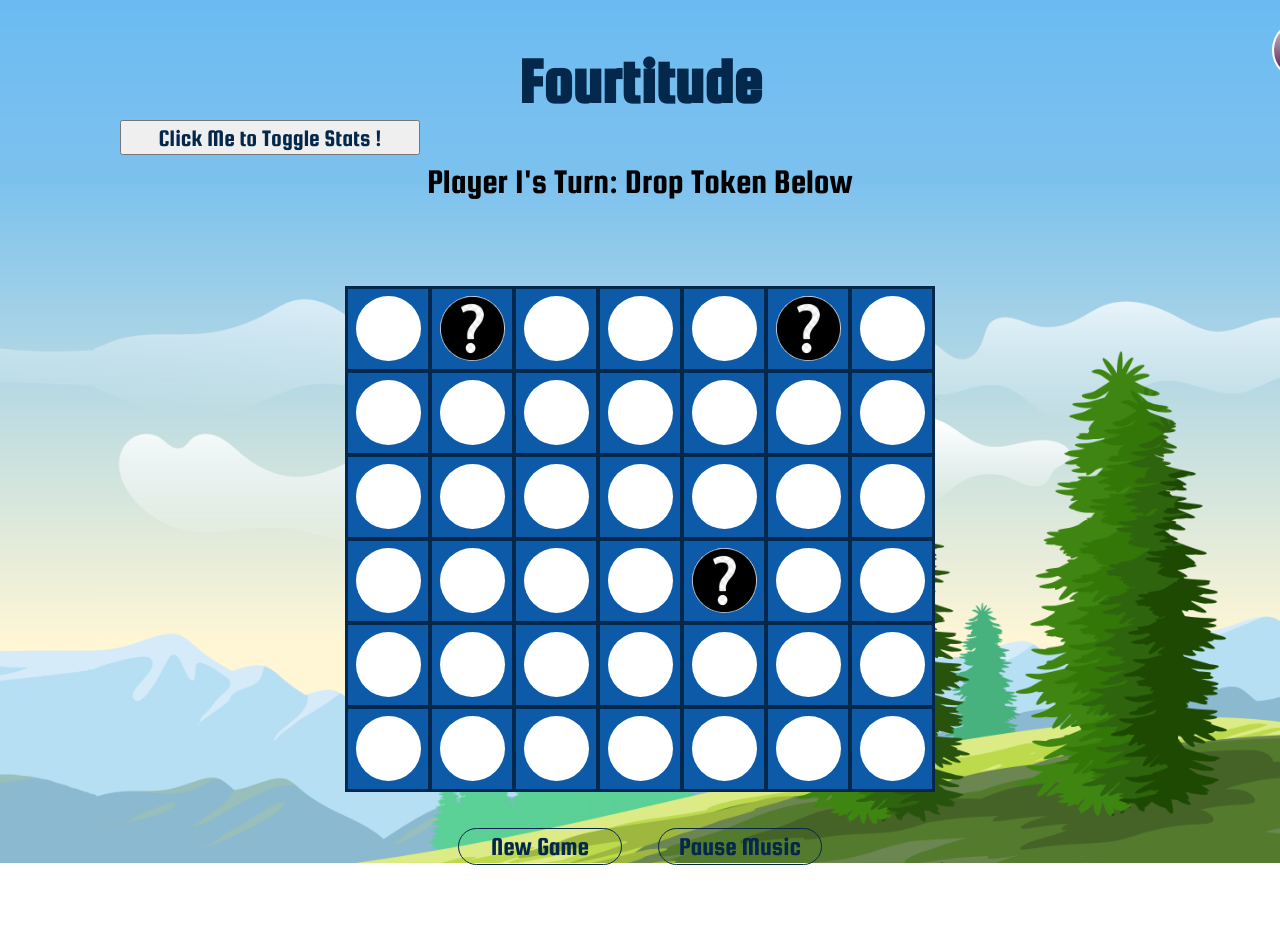
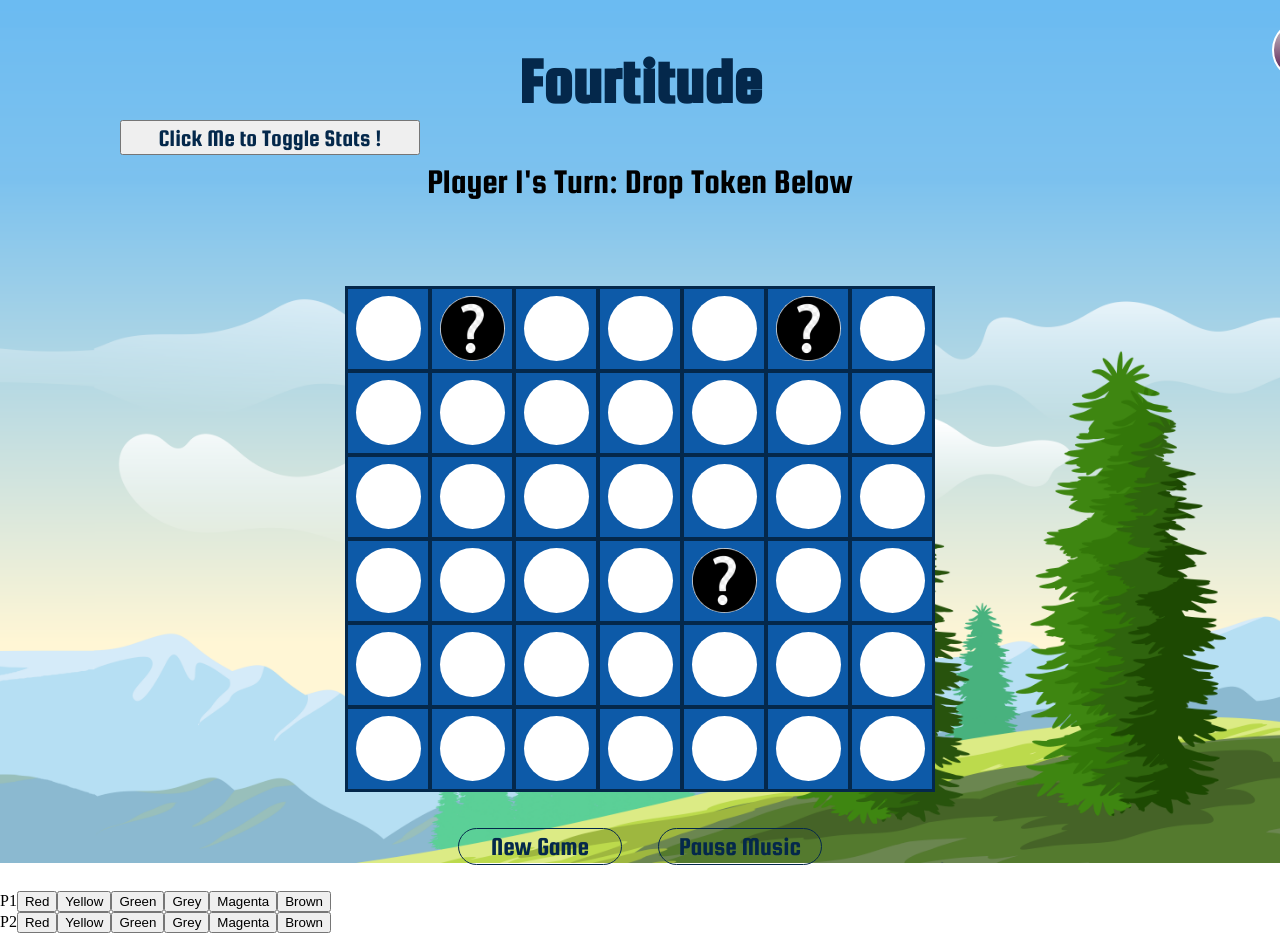
Before and after one commit to cmz1212/fourtitude, a React (Create React App) app: page / in a window 1280 px wide. Shown: the top 952 px of the page. Built offline with nearby package versions, Linux system fonts and the light colour scheme.

Commit message:
added buttons to change color

```diff
--- a/src/App.css
+++ b/src/App.css
@@ -132,7 +132,7 @@ table {
   transition: background-color 0.25s;
 }
 .playerBrown {
-  background-color: brown;
+  background-color: rgb(105, 31, 31);
   transition: background-color 0.25s;
 }
 
@@ -182,7 +182,7 @@ table {
   font: 30px "Squada One", cursive;
 }
 #Brown-Stats {
-  color: brown;
+  color: rgb(105, 31, 31);
   font: 30px "Squada One", cursive;
 }
 .help-container {
--- a/src/components/board.js
+++ b/src/components/board.js
@@ -28,7 +28,7 @@ class Board extends Component {
     super(props);
 
     this.state = {
-      player1: 5,
+      player1: 6,
       player2: 7,
       currentPlayer: null,
       p1Win: 0,
@@ -61,7 +61,50 @@ class Board extends Component {
       showPopup: !this.state.showPopup,
     });
   }
-
+  changeP1Color(num) {
+    const { currentPlayer, player1, player2, board } = this.state;
+    if (player2 !== num) {
+      for (let r = 0; r < c4rows; r++) {
+        for (let c = 0; c < c4columns; c++)
+          if (board[r][c] === player1) {
+            board[r][c] = num;
+          }
+      }
+      if (currentPlayer === player1) {
+        this.setState({
+          currentPlayer: num,
+          player1: num,
+          board,
+        });
+      } else {
+        this.setState({
+          player1: num,
+          board,
+        });
+      }
+    }
+  }
+  changeP2Color(num) {
+    const { currentPlayer, player1, player2, board } = this.state;
+    if (player1 !== num) {
+      for (let r = 0; r < c4rows; r++) {
+        for (let c = 0; c < c4columns; c++)
+          if (board[r][c] === player2) {
+            board[r][c] = num;
+          }
+      }
+      if (currentPlayer === player2) {
+        this.setState({
+          currentPlayer: num,
+          player2: num,
+        });
+      } else {
+        this.setState({
+          player2: num,
+        });
+      }
+    }
+  }
   toggleNotification = (notificationID, currentPlayer) => {
     this.setState({
       showNotification: true,
@@ -613,7 +656,24 @@ class Board extends Component {
             {this.state.isMusicPlaying ? "Pause Music" : "Play Music"}
           </div>
         </div>
-
+        <div id="p1Colors" display="inline">
+          P1
+          <button onClick={() => this.changeP1Color(1)}>Red</button>
+          <button onClick={() => this.changeP1Color(2)}>Yellow</button>
+          <button onClick={() => this.changeP1Color(5)}>Green</button>
+          <button onClick={() => this.changeP1Color(6)}>Grey</button>
+          <button onClick={() => this.changeP1Color(7)}>Magenta</button>
+          <button onClick={() => this.changeP1Color(8)}>Brown</button>
+        </div>
+        <div id="p2Colors">
+          P2
+          <button onClick={() => this.changeP2Color(1)}>Red</button>
+          <button onClick={() => this.changeP2Color(2)}>Yellow</button>
+          <button onClick={() => this.changeP2Color(5)}>Green</button>
+          <button onClick={() => this.changeP2Color(6)}>Grey</button>
+          <button onClick={() => this.changeP2Color(7)}>Magenta</button>
+          <button onClick={() => this.changeP2Color(8)}>Brown</button>
+        </div>
         <audio ref={this.audioRef} src={backgroundMusic} loop />
       </div>
     );
```
